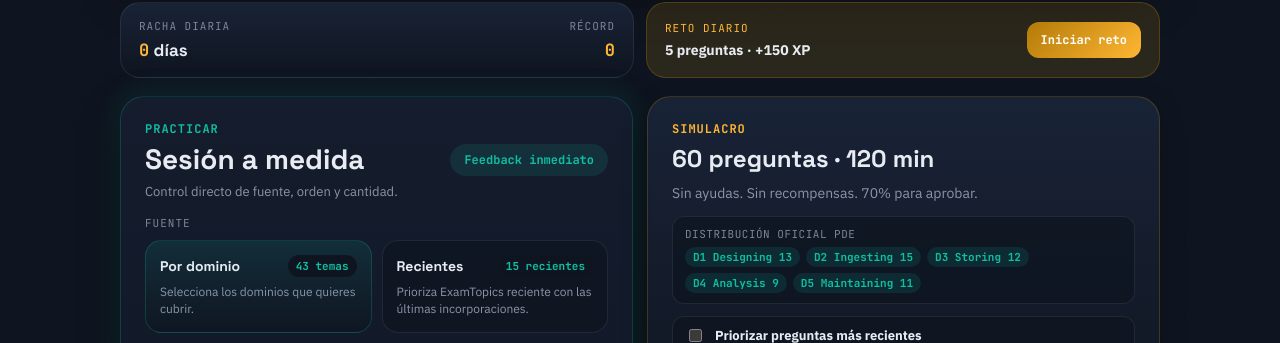
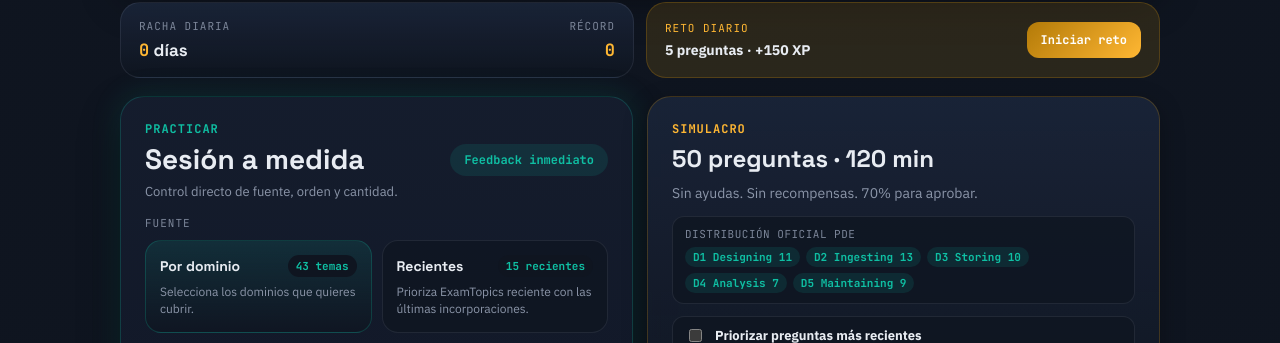
Before and after one commit to carleondel/gcp-pde-exam-prep, a React (Vite) app: page / in a window 1280 px wide. Shown: the part 1279-1622 px from the top of the page. Built offline with nearby package versions, Linux system fonts and the light colour scheme.

Commit message:
fix: align mock exam length with official  PDE format (50 questions / 120 min)

```diff
--- a/src/engine/quiz-engine.js
+++ b/src/engine/quiz-engine.js
@@ -3,7 +3,7 @@ import { EXAM_DOMAINS, getCanonicalTopic, getDomainForTopic } from "../data/pde-
 import { getQuestionOrderNumber } from "./block-study.js";
 
 export const MOCK_DURATION_SEC = 120 * 60;
-export const MOCK_QUESTION_COUNT = 60;
+export const MOCK_QUESTION_COUNT = 50;
 export const PASS_PERCENT = 70;
 export const WEAK_TOPIC_WINDOW = 10;
 export const WEAK_TOPIC_MIN = 5;
```
